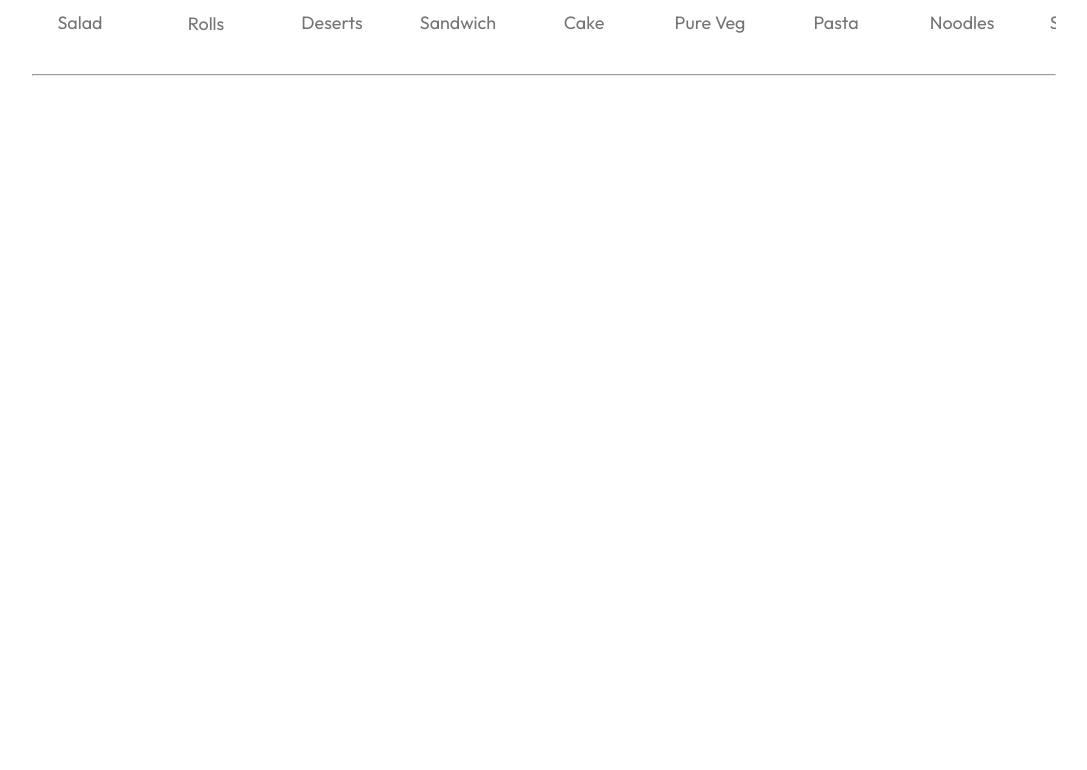
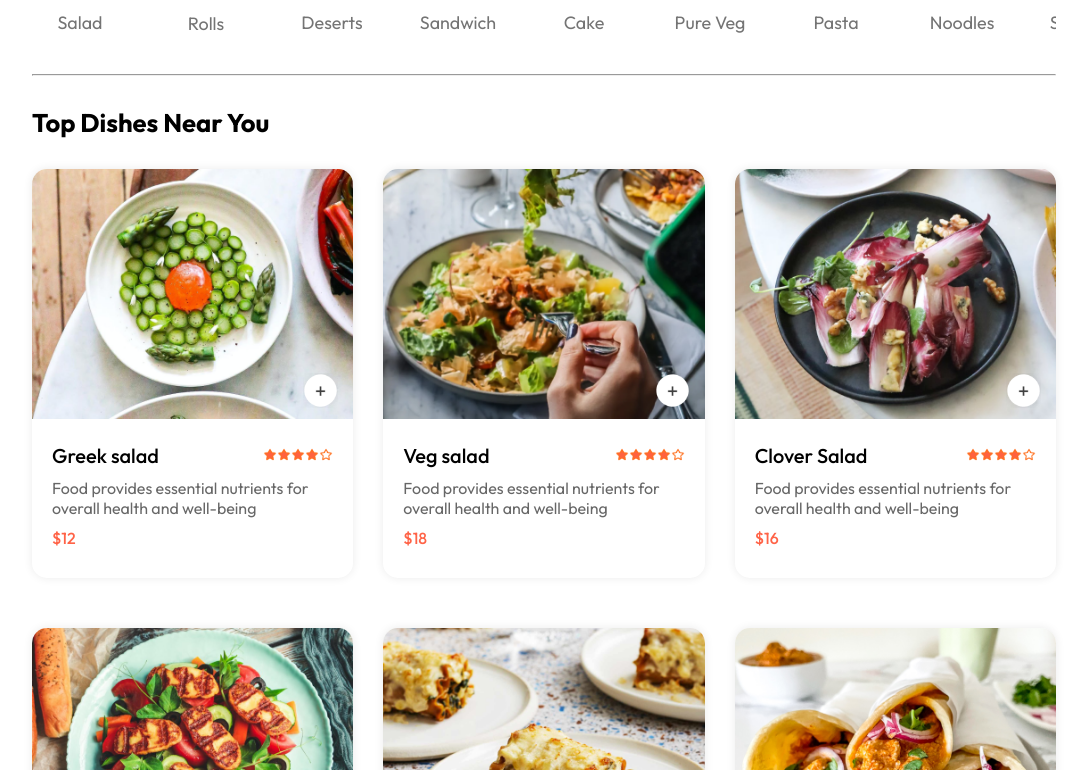
Before and after one commit to SomasekharSunkari/FoodDeliverApplication, a React (Vite) app: page /home in a window 1280 px wide. Shown: the part 890-1660 px from the top of the page, without its empty margins (96-1183 px from the left). Before the commit the page ends 986 px from the top, so only its background shows below. Built offline with nearby package versions, Linux system fonts and the light colour scheme.

Commit message:
FoodItems Filteration complted

```diff
--- a/src/App.jsx
+++ b/src/App.jsx
@@ -5,9 +5,11 @@
 import Cart from './Components/Cart/Cart.jsx'
 import PlaceHolder from './Components/PlaceOrder/PlaceHolder.jsx'
 import { Route, Routes } from 'react-router-dom'
+import Footer from './Components/Footer/Footer.jsx'
 function App() {
 
   return (
+    <>
   <div className='app'>
     <Navbar/>
     <Routes>
@@ -17,6 +19,8 @@
     </Routes>
 
   </div>
+  <Footer/>
+  </>
   )
 }
 
--- /dev/null
+++ b/src/Components/Context/StoreContext.jsx
@@ -0,0 +1,34 @@
+import { createContext, useEffect, useState } from "react";
+import { food_list } from "../../assets/assets";
+
+export const StoreContext = createContext(null);
+const ContextProvider = (props)=>{
+
+    const [cartItems,setCartItems] = useState({});
+    const addToCart = (id)=>{
+        if(!cartItems[id]){
+            setCartItems(prev=>({...prev,[id]:1}))
+        }
+        else{
+            setCartItems(prev=>({...prev,[id]:prev[id]+1}))
+        }
+    }
+    const removeFromCart = (id)=>{
+        setCartItems((prev)=>({...prev,[id]:prev[id]-1}))
+    }
+    const ContextValue = {
+        food_list,
+        cartItems,
+        setCartItems,
+        addToCart,
+        removeFromCart
+    }
+    useEffect(()=>{
+        console.log(cartItems)
+    },[cartItems])
+    return <StoreContext.Provider value={ContextValue}>
+        {props.children}
+    </StoreContext.Provider>
+}
+
+export default ContextProvider;
--- a/src/Components/ExploreMenu/Exploremenu.css
+++ b/src/Components/ExploreMenu/Exploremenu.css
@@ -34,7 +34,7 @@
     font-size: max(1.4vw,16px);
     cursor: pointer;
 }
-.expexplore-menu lore-menu hr{
+.expexplore-menu  hr{
     margin-top: 10px 0px;
     height: 2px;
     background-color: #e2e2e2;
--- /dev/null
+++ b/src/Components/FoodDisplay/FoodDisplay.css
@@ -0,0 +1,14 @@
+.food_disply{
+    margin-top: 30px;
+}
+.food_disply h2{
+    font-size: max(2vw,24px);
+
+}
+.food_items{
+    display: grid;
+    grid-template-columns: repeat(auto-fill,minmax(250px,1fr));
+    margin-top: 30px;
+    gap:30px;
+    row-gap: 50px;
+}
--- /dev/null
+++ b/src/Components/FoodDisplay/FoodDisplay.jsx
@@ -0,0 +1,24 @@
+import React from 'react'
+
+import { useContext } from 'react'
+import { StoreContext } from '../Context/StoreContext'
+import FoodItem from '../FoodItem/FoodItem'
+import "./FoodDisplay.css"
+import Cart from '../Cart/Cart'
+const FoodDisplay = ({category}) => {
+    const {food_list} = useContext(StoreContext);
+  return (
+    <div className='food_disply' id='food_display'>
+        <h2>Top Dishes Near You</h2>
+        <div className="food_items">
+            {food_list.map((item,index)=>{
+                if(category === "All" || category === item.category)
+                return <FoodItem key={index} id={item._id} name={item.name} description={item.description}  image={item.image} price={item.price} />
+            })}
+        </div>
+
+    </div>
+  )
+}
+
+export default FoodDisplay
--- /dev/null
+++ b/src/Components/FoodItem/FoodItem.css
@@ -0,0 +1,65 @@
+.food_item{
+    width: 100%;
+    margin: auto;
+    border-radius: 15px;
+    box-shadow: 0px 0px 10px #00000015;
+    transition: 0.3s;
+    animation: fadeIn 1s;
+}
+.food_image_main{
+    width: 100%;
+    border-radius: 15px 15px 0px 0px ;
+}
+.food_item_info{
+
+    padding: 20px;
+
+}
+.food_item_rating{
+    display: flex;
+    justify-content: space-between;
+    align-items: center;
+    margin-bottom: 10px;
+}.food_item_rating p{
+    font-size: 20px;
+    font-weight: 500;
+}
+.food_item_rating img{
+    width: 70px;
+}
+.food_item_desc{
+    color: #676767;
+    font-style: 12px;
+}
+.food_item_price{
+    color: tomato;
+    font-style: 22px;
+    font-weight: 500;
+    margin: 10px 0px;
+}
+.food_item_image{
+    position: relative;
+}
+.food_item_image .add{
+    position: absolute;
+    width: 35px;
+    right: 15px;
+    bottom: 15px;
+
+}
+.food_item_image .food_item_counter{
+    display: flex;
+    align-items: center;
+    position: absolute;
+    right: 15px;
+    bottom: 15px;
+    background-color: white;
+    gap:10px;
+    padding:6px;
+    border-radius: 50px;
+
+}
+.food_item_counter img{
+    width: 30px;
+
+}
--- /dev/null
+++ b/src/Components/FoodItem/FoodItem.jsx
@@ -0,0 +1,38 @@
+import React, { useContext } from 'react'
+import "./FoodItem.css"
+import { assets } from '../../assets/assets'
+import { StoreContext } from '../Context/StoreContext';
+
+const FoodItem = ({id,name,price,description,image}) => {
+    const { cartItems,
+        addToCart,
+        removeFromCart} = useContext(StoreContext)
+  return (
+    <div className='food_item'>
+        <div className="food_item_image">
+            <img src={image} className='food_image_main' alt="Food_Item_Image"/>
+            {!cartItems[id] ?
+                    <img src={assets.add_icon_white}  className='add' onClick={()=>addToCart(id)}/>
+                : <div className='food_item_counter'>
+                    <img src={assets.add_icon_green} alt="Add items" onClick={()=>addToCart(id)} />
+                    {cartItems[id]}
+                    <img src={assets.remove_icon_red} alt="" onClick={()=>removeFromCart(id)} />
+                </div>
+
+            }
+        </div>
+        <div className="food_item_info">
+            <div className="food_item_rating">
+            <p>{name}</p>
+            <img src={assets.rating_starts}/>
+            </div>
+
+        <p className='food_item_desc'>{description}</p>
+        <p className='food_item_price'>${price}</p>
+        </div>
+
+    </div>
+  )
+}
+
+export default FoodItem;
--- /dev/null
+++ b/src/Components/Footer/Footer.jsx
@@ -0,0 +1,12 @@
+import React from 'react'
+import "./Footer.css"
+
+const Footer = () => {
+  return (
+    <div>
+
+    </div>
+  )
+}
+
+export default Footer
--- a/src/Components/Home/Home.jsx
+++ b/src/Components/Home/Home.jsx
@@ -1,6 +1,7 @@
 import React, { useState } from 'react'
 import Header from '../Header/Header'
 import Exploremenu from '../ExploreMenu/Exploremenu'
+import FoodDisplay from '../FoodDisplay/FoodDisplay'
 
 const Home = () => {
     const [category,setCategory] = useState("All");
@@ -9,6 +10,7 @@
     <div>
         <Header/>
         <Exploremenu category={category} setCategory={setCategory}/>
+        <FoodDisplay category={category}/>
 
     </div>
   )
--- a/src/main.jsx
+++ b/src/main.jsx
@@ -3,10 +3,15 @@
 import App from './App.jsx'
 import './index.css'
 import { BrowserRouter, BrowserRouter as Router } from 'react-router-dom';
+
+import ContextProvider from './Components/Context/StoreContext.jsx';
 ReactDOM.createRoot(document.getElementById('root')).render(
   <React.StrictMode>
     <BrowserRouter>
-    <App />
+    <ContextProvider>
+        <App />
+    </ContextProvider>
+
     </BrowserRouter>
   </React.StrictMode>,
 )
```
Also changed, not shown: src/Components/Footer/Footer.css (added).
